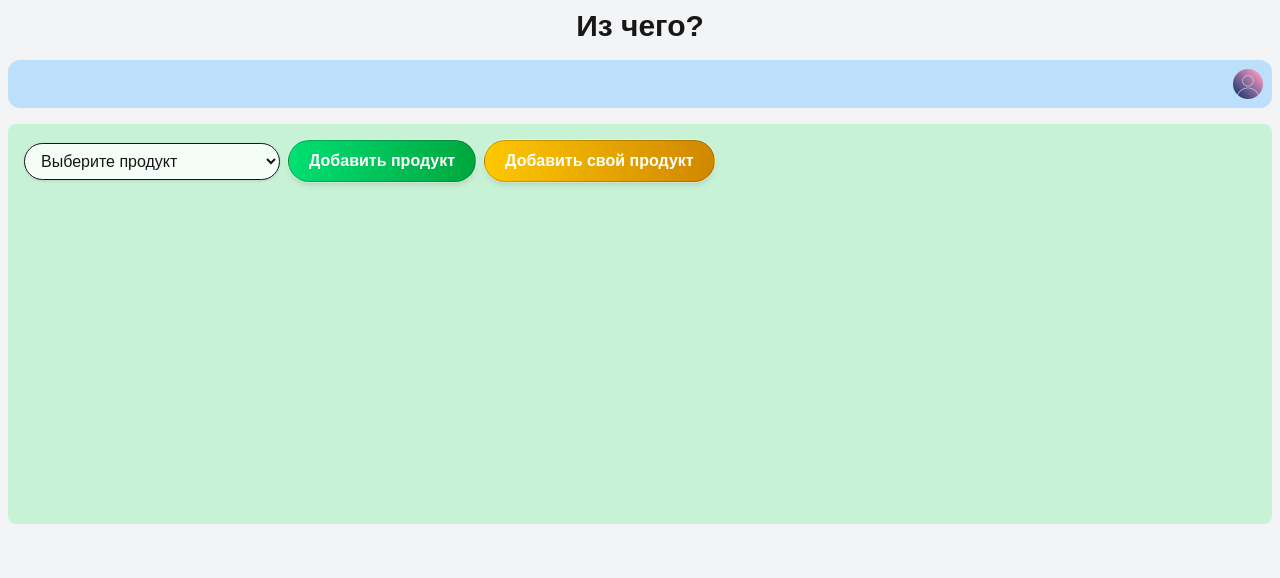
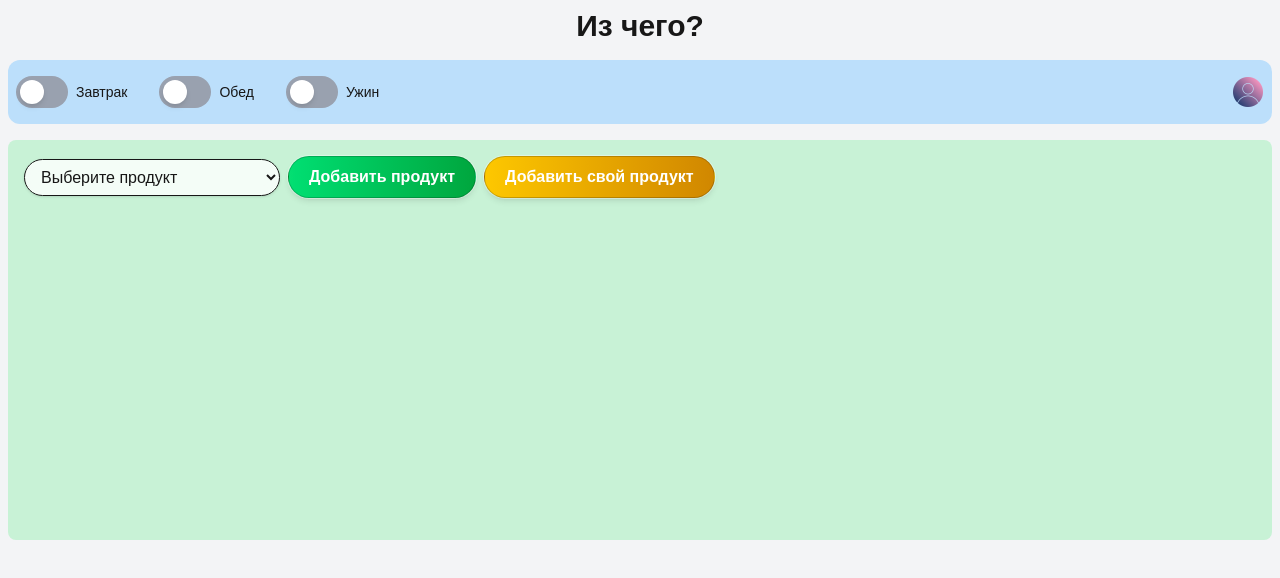
Before and after one commit to ArtofWASD/food-whishes-assistant, a Next.js app: page / in a window 1280 px wide. Shown: the top 578 px of the page. Built offline with nearby package versions, Linux system fonts and the light colour scheme.

Commit message:
feat тоглеры с выбором типа блюда.

```diff
--- a/app/profile/page.tsx
+++ b/app/profile/page.tsx
@@ -70,7 +70,10 @@ export default function ProfilePage() {
           )}
           {favoriteRecipes.map((r, i) => (
             <div key={i} className="flex items-center justify-between bg-white/80 dark:bg-slate-800/80 rounded-lg px-2 py-2 shadow text-base">
-              <span className="truncate font-semibold max-w-[60%] text-sm md:text-base">{r.name || 'Без названия'}</span>
+              <span className="truncate font-semibold max-w-[60%] text-sm md:text-base">
+                <span className="block md:hidden">{(r.name || 'Без названия').length > 25 ? (r.name || 'Без названия').slice(0, 25) + '…' : (r.name || 'Без названия')}</span>
+                <span className="hidden md:block">{r.name || 'Без названия'}</span>
+              </span>
               <div className="flex items-center gap-2">
                 <button
                   className="focus:outline-none"
--- a/src/api/fetchAIRecipe.ts
+++ b/src/api/fetchAIRecipe.ts
@@ -9,8 +9,14 @@ const OPENROUTER_MODEL = "deepseek/deepseek-r1-0528-qwen3-8b:free"
 export async function fetchAIRecipe() {
   // Получаем продукты из стора
   const cookPlateItems: FoodItemProps[] = useAppStore.getState().cookPlateItems
+  const selectedMeal = useAppStore.getState().selectedMeal
+  let mealText = ''
+  if (selectedMeal === 'breakfast') mealText = 'Тип приёма пищи: Завтрак.'
+  if (selectedMeal === 'lunch') mealText = 'Тип приёма пищи: Обед.'
+  if (selectedMeal === 'dinner') mealText = 'Тип приёма пищи: Ужин.'
   const prompt = `Предложи несколько простых рецептов из этих продуктов: ${cookPlateItems.map(i => i.name).join(", ")}. Каждый рецепт отделяй строкой ===РЕЦЕПТ===.
 
+${mealText ? mealText + '\n' : ''}
 В каждом рецепте обязательно используй следующие маркеры для структурирования ответа:
 
 ===НАЗВАНИЕ РЕЦЕПТА===
--- a/src/components/output-results/output-results.tsx
+++ b/src/components/output-results/output-results.tsx
@@ -95,7 +95,12 @@ const OutputResults: React.FC = () => {
               const name = r.name || 'Без названия';
               return (
                 <div key={i} className="flex items-center justify-between bg-white/80 dark:bg-slate-800/80 rounded-lg px-2 py-2 shadow text-base">
-                  <span className="truncate font-semibold text-sm md:text-base">{name}</span>
+                  <span className="truncate font-semibold text-sm md:text-base">
+                    <span className="block md:hidden">
+                      {name.length > 25 ? name.slice(0, 25) + '…' : name}
+                    </span>
+                    <span className="hidden md:block">{name}</span>
+                  </span>
                   <div className="flex items-center gap-2">
                     <button
                       className="focus:outline-none"
--- a/src/components/settings-bar/settings-bar.tsx
+++ b/src/components/settings-bar/settings-bar.tsx
@@ -8,16 +8,20 @@ import AuthDrawer from "../../widgets/auth-drawer/auth-drawer"
 
 const SettingsBar = () => {
   const {
-    minCalories, setMinCalories,
-    onlyVegetables, setOnlyVegetables,
-    bestMacros, setBestMacros,
+    selectedMeal, setSelectedMeal,
   } = useAppStore()
   const [open, setOpen] = useState(false)
   const [authOpen, setAuthOpen] = useState(false)
 
   return (
     <div className="rounded-xl bg-[var(--pastel-blue)] bg-opacity-35 flex flex-col gap-2 py-2">
-      <div className="flex flex-row justify-end items-center w-full relative">
+      <div className="flex flex-row justify-between items-center w-full relative">
+        {/* Тогглеры для выбора приёма пищи на md+ */}
+        <div className="hidden md:flex flex-row gap-4">
+          <Toggler label="Завтрак" value={selectedMeal === 'breakfast'} onChange={() => setSelectedMeal('breakfast')} />
+          <Toggler label="Обед" value={selectedMeal === 'lunch'} onChange={() => setSelectedMeal('lunch')} />
+          <Toggler label="Ужин" value={selectedMeal === 'dinner'} onChange={() => setSelectedMeal('dinner')} />
+        </div>
         {/* Menu icon for mobile */}
         <button
           className="md:hidden absolute left-2 top-1/2 -translate-y-1/2 p-1"
@@ -58,9 +62,10 @@ const SettingsBar = () => {
               >
                 <XMarkIcon className="w-7 h-7" />
               </button>
-              <Toggler label="Мин. калорийность" value={minCalories} onChange={setMinCalories} />
-              <Toggler label="Только овощи" value={onlyVegetables} onChange={setOnlyVegetables} />
-              <Toggler label="Лучшее БЖУ" value={bestMacros} onChange={setBestMacros} />
+              {/* Тогглеры для выбора приёма пищи */}
+              <Toggler label="Завтрак" value={selectedMeal === 'breakfast'} onChange={() => setSelectedMeal('breakfast')} />
+              <Toggler label="Обед" value={selectedMeal === 'lunch'} onChange={() => setSelectedMeal('lunch')} />
+              <Toggler label="Ужин" value={selectedMeal === 'dinner'} onChange={() => setSelectedMeal('dinner')} />
             </motion.div>
           </motion.div>
         )}
--- a/src/store/appStore.ts
+++ b/src/store/appStore.ts
@@ -26,6 +26,8 @@ interface AppState {
   favoriteRecipes: ReturnType<typeof parseRecipes>
   addFavoriteRecipe: (recipe: ReturnType<typeof parseRecipes>[0]) => void
   removeFavoriteRecipe: (recipe: ReturnType<typeof parseRecipes>[0]) => void
+  selectedMeal: 'breakfast' | 'lunch' | 'dinner' | null
+  setSelectedMeal: (meal: 'breakfast' | 'lunch' | 'dinner' | null) => void
 }
 
 export const useAppStore = create<AppState>()(
@@ -40,6 +42,7 @@ export const useAppStore = create<AppState>()(
     aiError: '',
     parsedRecipes: [],
     favoriteRecipes: [],
+    selectedMeal: null,
     setCookPlateItems: (items) => set({ cookPlateItems: items }, false, 'setCookPlateItems'),
     setShowResults: (show) => set({ showResults: show }, false, 'setShowResults'),
     setMinCalories: (v) => set({ minCalories: v }, false, 'setMinCalories'),
@@ -69,6 +72,7 @@ export const useAppStore = create<AppState>()(
     removeFavoriteRecipe: (recipe) => {
       set({ favoriteRecipes: get().favoriteRecipes.filter(r => r.full !== recipe.full) }, false, 'removeFavoriteRecipe')
     },
+    setSelectedMeal: (meal) => set({ selectedMeal: meal }, false, 'setSelectedMeal'),
   }), { name: 'AppStore' })
 )
 
@@ -86,6 +90,7 @@ if (typeof window !== 'undefined') {
     if (parsed.aiResult !== undefined) store.setState({ aiResult: parsed.aiResult })
     if (parsed.parsedRecipes !== undefined) store.setState({ parsedRecipes: parsed.parsedRecipes })
     if (parsed.favoriteRecipes !== undefined) store.setState({ favoriteRecipes: parsed.favoriteRecipes })
+    if (parsed.selectedMeal !== undefined) store.setState({ selectedMeal: parsed.selectedMeal })
   }
   // Подписка на изменения
   store.subscribe((state) => {
@@ -97,6 +102,7 @@ if (typeof window !== 'undefined') {
       aiResult: state.aiResult,
       parsedRecipes: state.parsedRecipes,
       favoriteRecipes: state.favoriteRecipes,
+      selectedMeal: state.selectedMeal,
     }))
   })
 }
```
